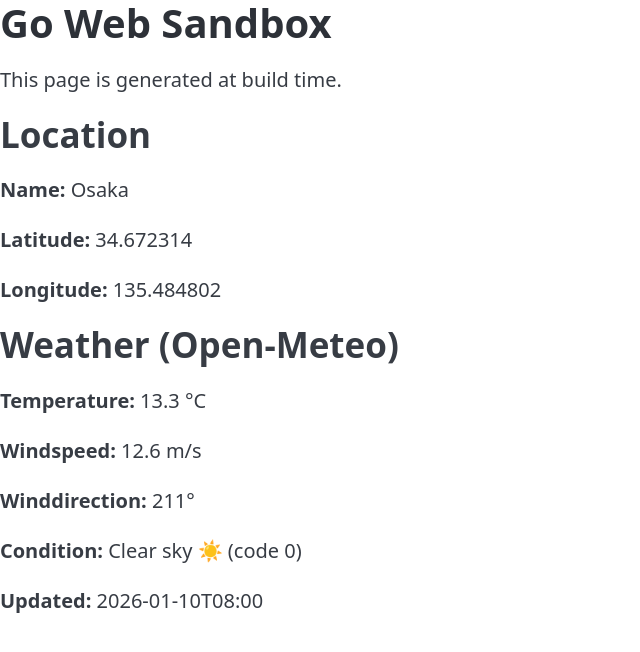
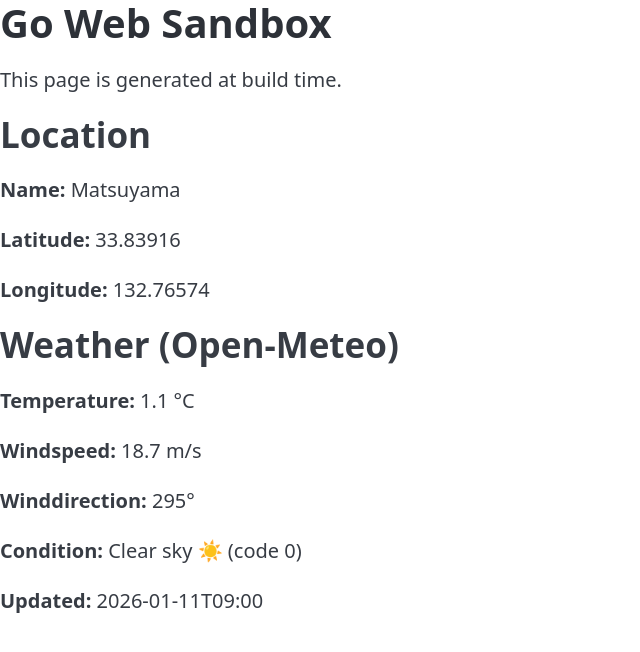
Before and after one commit to kazweda/mygo-web-sandbox, a plain HTML site: page docs/index.html in a window 1280 px wide. Shown: the whole page, without its empty margins (0-640 px from the left). Drawn offline with nearby package versions, Linux system fonts and the light colour scheme.

Commit message:
local build

```diff
--- a/docs/index.html
+++ b/docs/index.html
@@ -1 +1 @@
-<!doctype html><html lang="en"><head><meta charset="utf-8"><title>Go Web Sandbox</title><link rel="stylesheet" href="https://cdn.jsdelivr.net/npm/@picocss/pico@2/css/pico.min.css"></head><body><h1>Go Web Sandbox</h1><p>This page is generated at build time.</p><section><h2>Location</h2><p><strong>Name:</strong> Osaka</p><p><strong>Latitude:</strong> 34.672314</p><p><strong>Longitude:</strong> 135.484802</p></section><section><h2>Weather (Open-Meteo)</h2><p><strong>Temperature:</strong> 13.3 °C</p><p><strong>Windspeed:</strong> 12.6 m/s</p><p><strong>Winddirection:</strong> 211°</p><p><strong>Condition:</strong> Clear sky ☀️ (code 0)</p><p><strong>Updated:</strong> 2026-01-10T08:00</p></section></body></html>
+<!doctype html><html lang="en"><head><meta charset="utf-8"><title>Go Web Sandbox</title><link rel="stylesheet" href="https://cdn.jsdelivr.net/npm/@picocss/pico@2/css/pico.min.css"></head><body><h1>Go Web Sandbox</h1><p>This page is generated at build time.</p><section><h2>Location</h2><p><strong>Name:</strong> Matsuyama</p><p><strong>Latitude:</strong> 33.83916</p><p><strong>Longitude:</strong> 132.76574</p></section><section><h2>Weather (Open-Meteo)</h2><p><strong>Temperature:</strong> 1.1 °C</p><p><strong>Windspeed:</strong> 18.7 m/s</p><p><strong>Winddirection:</strong> 295°</p><p><strong>Condition:</strong> Clear sky ☀️ (code 0)</p><p><strong>Updated:</strong> 2026-01-11T09:00</p></section></body></html>
```
